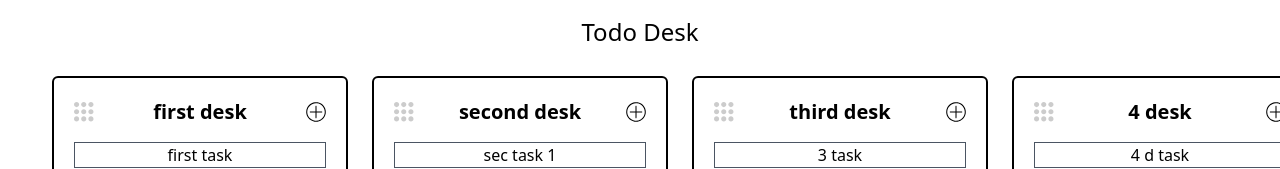
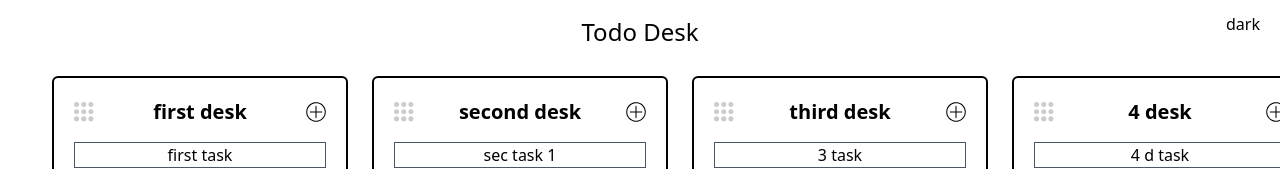
Before and after one commit to juravlevdima/todo-desk, a React app: page / in a window 1280 px wide. Shown: the top 169 px of the page. Built offline with nearby package versions, Linux system fonts and the light colour scheme.

Commit message:
dark theme

```diff
--- a/src/App.tsx
+++ b/src/App.tsx
@@ -1,17 +1,20 @@
-import { FC } from 'react'
+import { FC, useContext } from 'react'
 import AppRoutes from './AppRoutes'
 import Header from './components/Header/Header'
 import Footer from './components/Footer/Footer'
+import { IThemeContext, ThemeContext } from './components/Providers/ThemeProvider'
 
 const App: FC = () => {
+  const { theme } = useContext(ThemeContext) as IThemeContext
+
   return (
-    <>
+    <div id="app" className={theme}>
       <Header/>
-      <main id="app">
+      <main className="flex-1 bg-white dark:bg-dark-2 transition-colors duration-500">
         <AppRoutes/>
       </main>
       <Footer/>
-    </>
+    </div>
   )
 }
 
--- a/src/components/Desk/Desk.tsx
+++ b/src/components/Desk/Desk.tsx
@@ -26,7 +26,7 @@ const Desk: FC<propTypes> = ({ desk }) => {
       }}
     >
       <div
-        className="px-3 w-72 lg:w-80 xl:w-80"
+        className="px-3 w-72 lg:w-80 xl:w-80 dark:text-white"
         onDragOver={(e) => cardDragOverHandler(e)}
         onDrop={(e) => dropCardHandler(e, desk)}
       >
--- a/src/components/Footer/Footer.tsx
+++ b/src/components/Footer/Footer.tsx
@@ -2,7 +2,7 @@ import { FC, memo } from 'react'
 
 const Footer: FC = () => {
   return (
-    <footer className="text-center text-xs font-extralight">
+    <footer className="text-center text-xs font-extralight transition-colors duration-500 dark:bg-dark-1 dark:text-white">
       2022
     </footer>
   )
--- a/src/components/Header/Header.tsx
+++ b/src/components/Header/Header.tsx
@@ -1,9 +1,19 @@
-import { FC, memo } from 'react'
+import { FC, memo, useContext } from 'react'
+import { IThemeContext, ThemeContext } from '../Providers/ThemeProvider'
 
 const Header: FC = () => {
+  const { theme, setTheme } = useContext(ThemeContext) as IThemeContext
+
+  const changeTheme = () => {
+    setTheme(theme === 'light' ? 'dark' : 'light')
+  }
+
   return (
-    <header className="text-center text-2xl mb-3 py-4">
-      Todo Desk
+    <header className="text-center text-2xl py-4 transition-colors duration-500 dark:bg-dark-1 dark:text-white">
+      <span>Todo Desk</span>
+      <button onClick={changeTheme} className="absolute right-5 top-3 text-base">
+        {theme === 'light' ? 'dark' : 'light'}
+      </button>
     </header>
   )
 }
--- /dev/null
+++ b/src/components/Providers/ThemeProvider.tsx
@@ -0,0 +1,22 @@
+import { createContext, Dispatch, FC, PropsWithChildren, SetStateAction, useState } from 'react'
+
+export const ThemeContext = createContext<IThemeContext | null>(null)
+
+type ThemeT = 'light' | 'dark'
+
+export interface IThemeContext {
+  setTheme: Dispatch<SetStateAction<ThemeT>>
+  theme: ThemeT
+}
+
+const ThemeProvider: FC<PropsWithChildren> = ({ children }) => {
+  const [theme, setTheme] = useState<ThemeT>('light')
+
+  return (
+    <ThemeContext.Provider value={{ theme, setTheme }}>
+      {children}
+    </ThemeContext.Provider>
+  )
+}
+
+export default ThemeProvider
--- a/src/index.tsx
+++ b/src/index.tsx
@@ -5,6 +5,7 @@ import App from './App'
 
 import './style/tailwind.css'
 import './style/style.scss'
+import ThemeProvider from './components/Providers/ThemeProvider'
 
 const root = ReactDOM.createRoot(
   document.getElementById('root') as HTMLElement
@@ -12,8 +13,10 @@ const root = ReactDOM.createRoot(
 
 root.render(
   <React.StrictMode>
-    <BrowserRouter>
-      <App/>
-    </BrowserRouter>
+    <ThemeProvider>
+      <BrowserRouter>
+        <App/>
+      </BrowserRouter>
+    </ThemeProvider>
   </React.StrictMode>
 )
--- a/src/pages/Main/Main.tsx
+++ b/src/pages/Main/Main.tsx
@@ -8,7 +8,7 @@ const Main: FC = observer(() => {
   const { deskStore } = useStores()
 
   return (
-    <div className="px-2 md:px-6 lg:px-8 xl:px-10 2xl:px-12">
+    <div className="px-2 pt-3 md:px-6 lg:px-8 xl:px-10 2xl:px-12">
       <Reorder.Group
         onReorder={deskStore.updateDesks.bind(deskStore)}
         values={deskStore.desks} axis="x"
--- a/src/style/style.scss
+++ b/src/style/style.scss
@@ -4,12 +4,8 @@
   box-sizing: border-box;
 }
 
-#root {
+#app {
   display: flex;
   flex-direction: column;
   min-height: 100vh;
 }
-
-#app {
-  flex: 1;
-}
--- a/tailwind.config.js
+++ b/tailwind.config.js
@@ -1,13 +1,18 @@
 /** @type {import('tailwindcss').Config} */
 module.exports = {
   content: ['./src/**/*.{js,jsx,ts,tsx}'],
+  darkMode: 'class',
   theme: {
     container: {
       center: true,
     },
     extend: {
       colors: {
-        'modal': 'rgba(0, 0, 0, .5)',
+        'modal': 'rgba(0, 0, 0, .6)',
+        'dark-0': 'rgba(1, 4, 9, 1)',
+        'dark-1': 'rgba(23, 23, 23, 1)',
+        'dark-2': 'rgba(32, 33, 36, 1)',
+        'dark-3': 'rgba(48, 49, 52, 1)',
       }
     },
   },
```
Also changed, not shown: src/images/add-item.svg.
